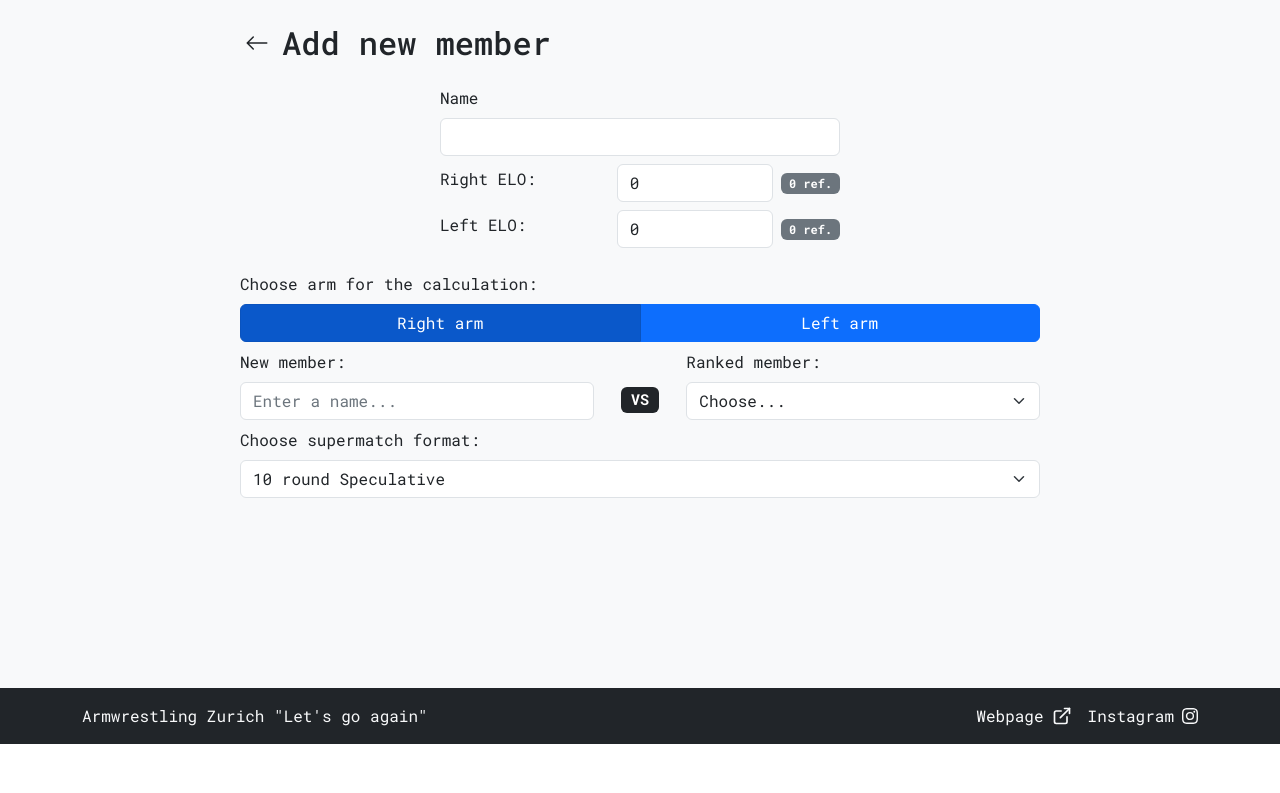
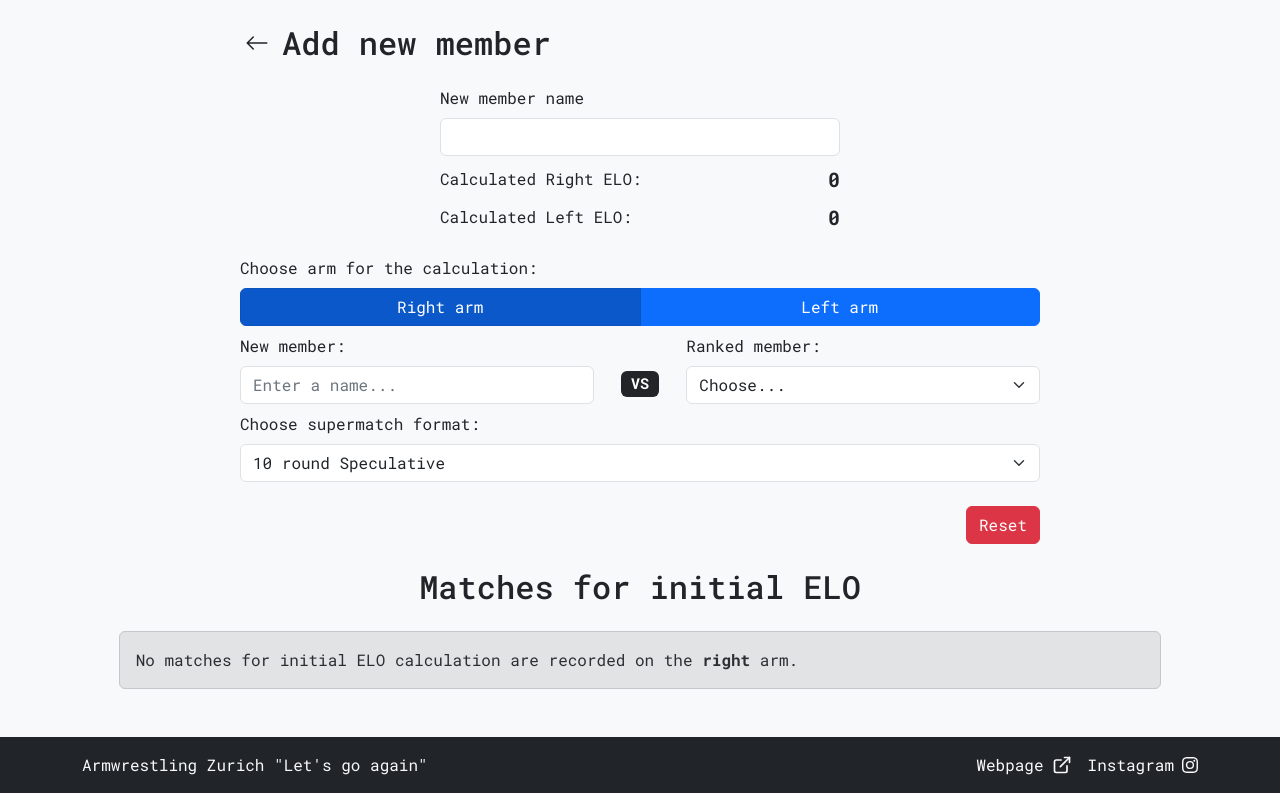
Before and after one commit to Teodor5rov/armelo, a Flask app: page /add_new_member in a window 1280 px wide. Shown: the part 56-849 px from the top of the page. Before the commit the page ends 800 px from the top, so only its background shows below. Run offline with Flask 3, Linux system fonts and the light colour scheme; a user stored in the database is signed in; data comes from the database, SQL or seed files in the repository; both versions use the stored data as it was after the commit.

Commit message:
add new member redone

```diff
--- a/templates/add_new_member.html
+++ b/templates/add_new_member.html
@@ -3,8 +3,8 @@
 {% block title %}Add new member{% endblock %}
 
 {% block content %}
-<div class="mx-auto" style="max-width: 800px;">
-    <div class="mb-4">
+<div class="mx-auto">
+    <div class="mb-4 mx-auto" style="max-width: 800px;">
         <div class="row p-auto m-auto">
             <div class="col-auto p-0 d-flex align-items-center">
                 <form action="{{ url_for('ranking') }}" method="GET">
--- a/templates/add_new_member_partial.html
+++ b/templates/add_new_member_partial.html
@@ -1,30 +1,27 @@
 <form class="mb-4" method="POST" action="{{ url_for('add_new_member') }}" hx-post="{{ url_for('add_new_member') }}" hx-trigger="change" hx-swap="outerHTML">
+    <div class="mx-auto" style="max-width: 800px;">
         <div class="mx-auto" style="max-width: 400px;">
             <div class="mb-2">
-            <label for="name" class="form-label">Name</label>
-            <input type="text" class="form-control" id="name" name="name" value="{{ name }}" autocomplete="name">
+                <label for="name" class="form-label">New member name</label>
+                <input type="text" class="form-control" id="name" name="name" value="{{ name if name else '' }}" autocomplete="name">
             </div>
             <!-- Right ELO Section -->
             <div class="row align-items-center">
-            <div class="col-md-5">
-                <label for="right_elo" class="form-label text-nowrap">Right ELO:</label>
+                <div class="col-5">
+                    <label for="right_elo" class="text-nowrap">Calculated Right ELO:</label>
                 </div>
-            <div class="col-md-7 d-flex justify-content-end">
-                <input type="number" class="form-control" id="right_elo" name="right_elo" value="{{ right_elo }}">
-                <span class="fs-7 badge bg-secondary ms-2 align-self-center">{{ refs_right }} ref.</span>
-                <input type="hidden" class="form-control" id="refs_right" name="refs_right" value="{{ refs_right }}">
+                <div class="col-7 d-flex justify-content-end">
+                    <span class="fs-5"><strong>{{ right_elo }}</strong></span>
                 </div>
             </div>
 
             <!-- Left ELO Section -->
             <div class="row align-items-center mt-2">
-            <div class="col-md-5">
-                <label for="left_elo" class="form-label text-nowrap">Left ELO:</label>
+                <div class="col-5">
+                    <label for="left_elo" class="text-nowrap">Calculated Left ELO:</label>
                 </div>
-            <div class="col-md-7 d-flex justify-content-end">
-                <input type="number" class="form-control" id="left_elo" name="left_elo" value="{{ left_elo }}">
-                <span class="fs-7 badge bg-secondary ms-2 align-self-center">{{ refs_left }} ref.</span>
-                <input type="hidden" class="form-control" id="refs_left" name="refs_left" value="{{ refs_left }}">
+                <div class="col-7 d-flex justify-content-end">
+                    <span class="fs-5"><strong>{{ left_elo }}</strong></span>
                 </div>
             </div>
         </div>
@@ -33,10 +30,10 @@
         <label class="form-label mt-4">Choose arm for the calculation:</label>
         <div class="btn-group btn-group-toggle mb-2 w-100" data-toggle="buttons">
             <label class="btn btn-primary w-50 {{ 'active' if arm == 'right' else '' }}">
-            <input type="radio" name="arm" id="armRight" value="right" autocomplete="off" {{ 'checked' if arm == 'right' else '' }} class="visually-hidden">Right arm
+                <input type="radio" name="arm" id="armRight" value="right" autocomplete="off" {{ 'checked' if arm=='right' else '' }} class="visually-hidden">Right arm
             </label>
             <label class="btn btn-primary w-50 {{ 'active' if arm == 'left' else '' }}">
-            <input type="radio" name="arm" id="armLeft" value="left" autocomplete="off" {{ 'checked' if arm == 'left' else '' }} class="visually-hidden">Left arm
+                <input type="radio" name="arm" id="armLeft" value="left" autocomplete="off" {{ 'checked' if arm=='left' else '' }} class="visually-hidden">Left arm
             </label>
         </div>
 
@@ -59,7 +56,7 @@
                 <select class="form-select text-truncate" id="armwrestler2" name="armwrestler2" required>
                     <option disabled selected value="none">Choose...</option>
                     {% for armwrestler in armwrestlers %}
-                <option value="{{ armwrestler[0] }}" {% if selected_armwrestler_2_id == armwrestler[0] %}selected{% endif %}>{{ armwrestler[1] }}</option>
+                    <option value="{{ armwrestler[0] }}" {% if selected_armwrestler_2_id==armwrestler[0] %}selected{% endif %}>{{ armwrestler[1] }}</option>
                     {% endfor %}
                 </select>
             </div>
@@ -70,7 +67,7 @@
                 <label for="supermatch_format" class="form-label">Choose supermatch format:</label>
                 <select class="form-select text-truncate" id="supermatch_format" name="supermatch_format" required>
                     {% for format in supermatch_formats %}
-                <option value="{{ format }}" {% if selected_format == format %}selected{% endif %}>{{ format }}</option>
+                    <option value="{{ format }}" {% if selected_format==format %}selected{% endif %}>{{ format }}</option>
                     {% endfor %}
                 </select>
             </div>
@@ -108,50 +105,91 @@
         {% else %}
         <input type="range" class="form-range mt-2" id="score" name="score" min="0" max="{{ max_rounds }}" value="{{ value_for_score }}">
         {% endif %}
-    <label for="arm" class="form-label my-2">
-        ELO from match: <strong>{{ elo_from_match }}</strong>
+        <div class="row mt-2">
+            <label for="arm" class="col-auto form-label me-auto">
+                ELO from match: <span class="fs-5"><strong>{{ elo_from_match }}</strong></span>
             </label>
-    {% endif %}
-
-    <div class="additional-controls mt-2">
-        {% if calculation_ready %}
-        <div class="row">
-            <div class="col">
-                <div class="row justify-content-start">
-                    <div class="col-auto">
-                        <div class="mb-2">
+            <div class="col-12 col-md-auto mt-2 mt-md-0 justify-content-between">
+                <div class="row justify-content-between">
+                    <div class="col-auto pe-0">
                         <label class="btn btn-primary text-nowrap">
                             <input type="radio" name="add_to_avg" id="add_to_avg" value="true" autocomplete="off" class="visually-hidden">Add to average
                         </label>
                     </div>
-                    </div>
                     <div class="col-auto">
-                        <div>
                         <label class="btn btn-primary text-nowrap {{ 'active' if custom_score == 'true' else '' }}">
-                                <input type="checkbox" name="custom_score" id="custom_score" value="true" autocomplete="off" {{ 'checked' if custom_score == 'true' else '' }} class="visually-hidden">Custom score
+                            <input type="checkbox" name="custom_score" id="custom_score" value="true" autocomplete="off" {{ 'checked' if custom_score=='true' else '' }} class="visually-hidden">Custom score
                         </label>
                     </div>
                 </div>
             </div>
         </div>
-            <div class="col text-end">
-                <div>
-                    <label class="btn btn-danger">
-                        <input type="radio" name="reset" id="reset" value="true" autocomplete="off" class="visually-hidden">Reset
-                    </label>
+        {% endif %}
+        <div class="row {{ 'mt-2' if calculation_ready else 'mt-4' }}">
+            {% if error %}
+            <div class="col-auto text-danger">
+                {{ error }}
+            </div>
+            {% endif %}
+            {% if member_ready %}
+            <div class="col-auto">
+                <button type="button" class="btn btn-success" hx-trigger="click" data-bs-toggle="modal" data-bs-target="#addNewMemberModal">Add member</button>
+            </div>
+            {% endif %}
+            <div class="col-auto ms-auto">
+                <button type="button" class="btn btn-danger" hx-trigger="click" data-bs-toggle="modal" data-bs-target="#resetModal">Reset</button>
             </div>
         </div>
     </div>
-        {% endif %}
 
-        {% if error %}
-            <div class="text-danger my-2">
-                {{ error }}
+    <div class="col-auto text-center my-4">
+        <h2>Matches for initial ELO</h2>
+    </div>
+
+    {% if new_member_matches %}
+
+    {% include 'new_member_matches_partial.html' %}
+
+    {% else %}
+    <div class="alert alert-secondary">
+        No matches for initial ELO calculation are recorded on the <strong>{{ arm }}</strong> arm.
     </div>
     {% endif %}
 
-        {% if member_ready %}
-            <button type="submit" name="add_member" class="btn btn-success mt-3">Add member</button>
-        {% endif %}
+    <div class="modal fade" id="addNewMemberModal" tabindex="-1" aria-labelledby="addNewMemberModalLabel" aria-hidden="true">
+        <div class="modal-dialog modal-dialog-centered">
+            <div class="modal-content">
+                <div class="modal-header">
+                    <h5 class="modal-title" id="addNewMemberModalLabel">Confirm Adding Member</h5>
+                    <button type="button" class="btn-close" data-bs-dismiss="modal" aria-label="Close"></button>
                 </div>
+                <div class="modal-body">
+                    Are you sure you want to add the new member?
+                </div>
+                <div class="modal-footer">
+                    <button type="button" class="btn btn-secondary" data-bs-dismiss="modal">No</button>
+                    <button type="submit" name="add_member" class="btn btn-success">Add member</button>
+                </div>
+            </div>
+        </div>
+    </div>
+
+    <div class="modal fade" id="resetModal" tabindex="-1" aria-labelledby="resetModalLabel" aria-hidden="true">
+        <div class="modal-dialog modal-dialog-centered">
+            <div class="modal-content">
+                <div class="modal-header">
+                    <h5 class="modal-title" id="confirmModalLabel">Confirm Reset</h5>
+                    <button type="button" class="btn-close" data-bs-dismiss="modal" aria-label="Close"></button>
+                </div>
+                <div class="modal-body">
+                    Are you sure you want to reset? All current new member information will be lost.
+                </div>
+                <div class="modal-footer">
+                    <button type="button" class="btn btn-secondary" data-bs-dismiss="modal">No</button>
+                    <button type="submit" name="reset" class="btn btn-danger" data-bs-dismiss="modal">Reset</button>
+                </div>
+            </div>
+        </div>
+    </div>
+
 </form>
--- a/templates/elo_from_match_partial.html
+++ b/templates/elo_from_match_partial.html
@@ -146,7 +146,7 @@
     {% if ranked == 'unranked' %}
     <label class="form-label my-2">Estimated ELO:</label>
     <div class="text-center fs-2">
-        <span class="text-success">{{ elo_from_match }}</span>
+        <span><strong>{{ elo_from_match }}</strong></span>
     </div>
     {% endif %}
     {% endif %}
--- a/templates/matches_partial.html
+++ b/templates/matches_partial.html
@@ -1,7 +1,7 @@
 {% for match in matches %}
 
 <div class="col-12 mb-3">
-    {% if unconfirmed %}
+    {% if can_confirm_matches %}
     <button type="button" class="btn btn-light p-0 w-100"
     hx-post="{{ url_for('confirm_match', match_id=match[15]) }}" hx-target="#confirmMatch" hx-trigger="click" data-bs-toggle="modal" data-bs-target="#confirmModal">
     {% endif %}
@@ -66,14 +66,14 @@
                 </div>
             </div>
         </div>
-    {% if unconfirmed %}
+    {% if can_confirm_matches %}
     </button>
     {% endif %}
 </div>
 
 {% endfor %}
 
-{% if unconfirmed %}
+{% if can_confirm_matches %}
 <div class="modal fade" id="confirmModal" tabindex="-1" aria-labelledby="confirmModalLabel" aria-hidden="true">
     <div class="modal-dialog modal-xl modal-dialog-centered">
         <div class="modal-content">
--- a/templates/supermatch.html
+++ b/templates/supermatch.html
@@ -20,12 +20,12 @@
             </div>
         </div>
     </div>
-
+    {% if not current_user %}
     <div class="alert alert-secondary" role="alert">
         You can add a supermatch to the system, without logging in.<br>
         Select the arm, armwrestlers, the supermatch format and the result in the form below, then submit it for confirmation.
     </div>
-
+    {% endif %}
     <form class="mb-4" method="POST" action="{{ url_for('supermatch') }}">
         <div id="form-content" hx-post="{{ url_for('supermatch') }}" hx-trigger="change" hx-target="#form-content" hx-swap="innerHTML">
             {% include 'supermatch_partial.html' %}
```
Also changed, not shown: armelo_app.py (+113 -45 lines), helpers.py (+27 -1 lines), schema.sql (+21 -0 lines), templates/edit_member_partial.html (+3 -4 lines), templates/new_member_matches_partial.html (added, +68 -0 lines), templates/remove_new_member_match.html (added, +11 -0 lines), templates/view_member_partial.html (+4 -4 lines), database.db. Lines whose indentation alone changed are shown as unchanged.
